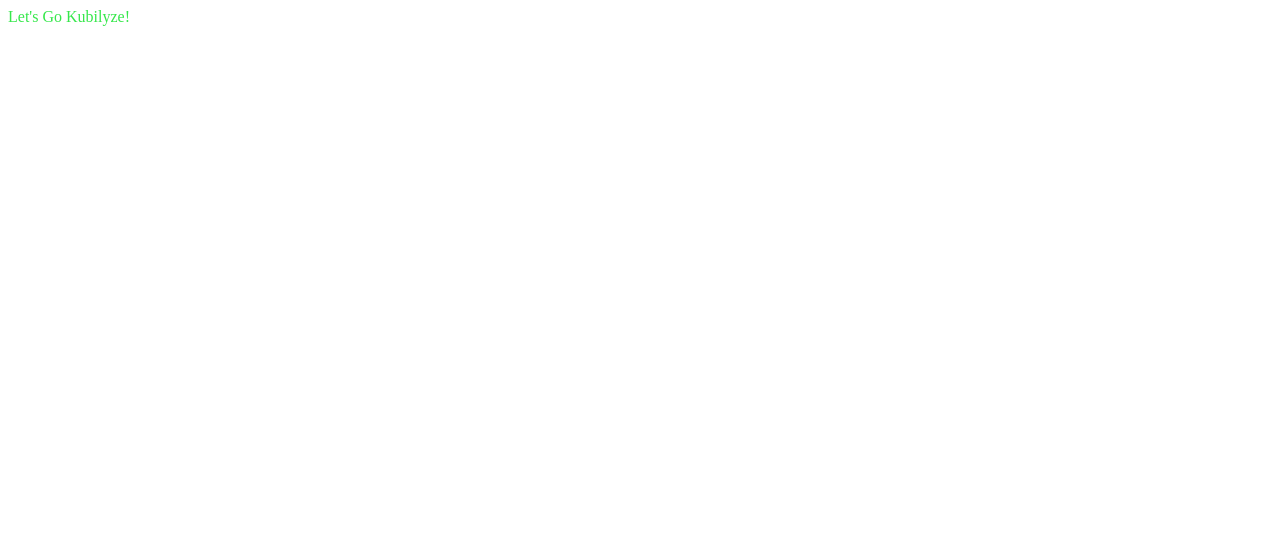
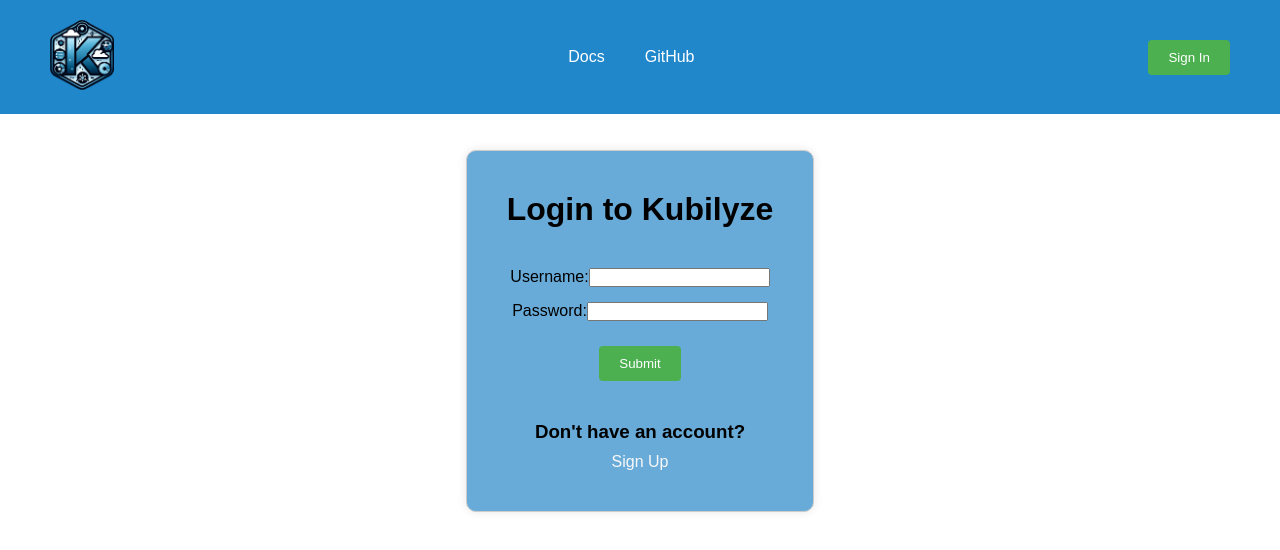
Before and after one commit to oslabs-beta/Kubilyze, a React app: page /login in a window 1280 px wide. Shown: the top 550 px of the page. Built offline with nearby package versions, Linux system fonts and the light colour scheme.

Commit message:
frontend login flow setup

```diff
--- a/client/App.jsx
+++ b/client/App.jsx
@@ -1,10 +1,22 @@
-import React from 'react';
+import React from "react";
+import Navbar from "./components/Navbar.jsx";
+import LoginForm from "./components/LoginForm.jsx";
+import SignUp from "./components/SignUp.jsx";
+import { Routes, Route, BrowserRouter } from "react-router-dom";
+import AddCluster from "./components/AddCluster.jsx";
 
 const App = () => {
   return (
-    <>
-      <div>Let's Go Kubilyze!</div>
-    </>
+    // <LoginForm />
+    <BrowserRouter>
+      <Navbar />
+      <Routes>
+        {/* <Route path="/" element={<Navbar />} /> */}
+        <Route path="login" element={<LoginForm />} />
+        <Route path="signup" element={<SignUp />} />
+        <Route path="addcluster" element={<AddCluster />} />
+      </Routes>
+    </BrowserRouter>
   );
 };
 
--- /dev/null
+++ b/client/components/AddCluster.jsx
@@ -0,0 +1,30 @@
+import React, { useState } from "react";
+import { useNavigate } from "react-router-dom";
+
+// import { useNavigate } from "react-router-dom";
+// import "../styles.css";
+
+export default function AddCluster() {
+  const navigate = useNavigate();
+  const handleLoginClick = () => {
+    navigate("/Dashboard");
+  };
+  return (
+    <div className="loginContainer">
+      <div id="loginform">
+        <h1 className="title">Add Your EKS Cluster</h1>
+        <div className="formGroup">
+          <label htmlFor="username">Access Key ID:</label>
+          <input type="text" id="username" name="username" />
+        </div>
+        <div className="formGroup">
+          <label htmlFor="password">Secret Access Key:</label>
+          <input type="text" id="password" name="password" />
+        </div>
+        <div className="submit">
+          <button onClick={handleLoginClick}>Submit</button>
+        </div>
+      </div>
+    </div>
+  );
+}
--- /dev/null
+++ b/client/components/LoginForm.jsx
@@ -0,0 +1,101 @@
+import React, { useState } from "react";
+import { Link } from "react-router-dom";
+import { useNavigate } from "react-router-dom";
+
+// import { useNavigate } from "react-router-dom";
+// import "../styles.css";
+
+export default function LoginForm() {
+  const navigate = useNavigate();
+  const handleLoginClick = () => {
+    navigate("/AddCluster");
+  };
+
+  return (
+    <div className="loginContainer">
+      <div id="loginform">
+        <h1 className="title">Login to Kubilyze</h1>
+        <div className="formGroup">
+          <label htmlFor="username">Username:</label>
+          <input type="text" id="username" name="username" />
+        </div>
+        <div className="formGroup">
+          <label htmlFor="password">Password:</label>
+          <input type="text" id="password" name="password" />
+        </div>
+        <div className="submit">
+          <button onClick={handleLoginClick}>Submit</button>
+        </div>
+        <h3 className="account"> Don't have an account?</h3>
+        <Link to="/SignUp" className="signup">
+          Sign Up
+        </Link>
+      </div>
+    </div>
+  );
+}
+
+/* <div id="loginform-con" className="container">
+        <form className="login-form" onSubmit={submit}>
+          <label htmlFor="username">User Name: </label>
+          <input
+            id="username"
+            className="text-input"
+            value={username}
+            onChange={(e) => setUsername(e.target.value)}
+            required
+            autoFocus
+          />
+          <div id="username-error" className="input-error">
+            {username === "" && "Username is required"}
+          </div>
+
+          <label htmlFor="password">Password: </label>
+          <input
+            id="password"
+            className="text-input"
+            type="password"
+            value={password}
+            onChange={(e) => setPassword(e.target.value)}
+            required
+          />
+          <div id="password-error" className="input-error">
+            {password === "" && "Password is required"}
+          </div>
+          <button type="submit">Login</button>
+        </form>
+        <button onClick={handleClick} className="button2" id="button2">
+          Sign Up
+        </button>
+      </div> */
+
+//   const [username, setUsername] = useState("");
+//   const [password, setPassword] = useState("");
+
+//   const submit = async (e) => {
+//     e.preventDefault();
+//     try {
+//       const res = await fetch("/api/", {
+//         method: "POST",
+//         headers: { "Content-Type": "application/json" },
+//         body: JSON.stringify({ username, password }),
+//       });
+//       if (!res.ok) throw new Error("Something went wrong!");
+//       console.log(await res.json());
+//       // Reset form
+//       setUsername("");
+//       setPassword("");
+//     } catch (err) {
+//       console.log("Error: ", err);
+//     }
+//   };
+
+//   const navigate = useNavigate();
+
+//   const handleClick = () => {
+//     navigate("/SignUp");
+//   };
+
+//   const handleClick2 = () => {
+//     navigate("/SignUp");
+//   };
--- /dev/null
+++ b/client/components/Navbar.jsx
@@ -0,0 +1,29 @@
+import React from "react";
+import { useNavigate } from "react-router-dom";
+import "../styles.css";
+
+export default function Navbar() {
+  const navigate = useNavigate();
+
+  const handleLoginClick = () => {
+    navigate("/login");
+  };
+
+  return (
+    <>
+      <div id="navbar">
+        <div className="logo">
+          {/* Placeholder for Logo */}
+          <img src={require("./logo.png")} alt="Logo" />
+        </div>
+        <div className="nav-links">
+          <a href="/SignUp">Docs</a>
+          <a href="/page2">GitHub</a>
+        </div>
+        <div className="auth-button">
+          <button onClick={handleLoginClick}>Sign In</button>
+        </div>
+      </div>
+    </>
+  );
+}
--- /dev/null
+++ b/client/components/SignUp.jsx
@@ -0,0 +1,32 @@
+import React from "react";
+import { useNavigate } from "react-router-dom";
+
+export default function SignUp() {
+  const navigate = useNavigate();
+  const handleLoginClick = () => {
+    navigate("/AddCluster");
+  };
+
+  return (
+    <div className="loginContainer">
+      <div id="loginform">
+        <h1 className="title">Create your Kubilyze Account</h1>
+        <div className="formGroup">
+          <label htmlFor="username">Username:</label>
+          <input type="text" id="username" name="username" />
+        </div>
+        <div className="formGroup">
+          <label htmlFor="password">Password:</label>
+          <input type="text" id="password" name="password" />
+        </div>
+        <div className="formGroup">
+          <label htmlFor="password">Confirm Password:</label>
+          <input type="text" id="password" name="password" />
+        </div>
+        <div className="submit">
+          <button onClick={handleLoginClick}>Submit</button>
+        </div>
+      </div>
+    </div>
+  );
+}
--- a/client/index.js
+++ b/client/index.js
@@ -3,6 +3,7 @@
 import React from 'react';
 import { createRoot } from 'react-dom/client';
 import App from './App.jsx';
+
 //Hangs React app off of #root in index.html
 const root = createRoot(document.getElementById('root'));
 
--- a/client/styles.css
+++ b/client/styles.css
@@ -1,5 +1,172 @@
+/* Reset some default browser styles */
+* {
+  margin: 0;
+  padding: 0;
+  box-sizing: border-box;
+}
 
 body {
-  color: hsl(127, 79%, 56%);
-  margin: 100;
+  margin: 0;
+  font-family: Arial, sans-serif;
 }
+
+#navbar {
+  display: flex;
+  justify-content: space-between;
+
+  align-items: center;
+  background-color: #2087cb; /* You can change the background color as needed */
+  padding: 20px 50px;
+  position: fixed;
+  top: 0;
+  left: 0; /* Ensure the navbar touches the left edge */
+  right: 0; /* Ensure the navbar touches the right edge */
+  width: 100%;
+  box-sizing: border-box;
+  z-index: 1000; /* Ensures the navbar stays on top */
+}
+
+.logo img {
+  height: 70px; /* Adjust the height as needed */
+}
+
+.nav-container {
+  display: flex;
+  flex-grow: 1;
+  justify-content: space-between;
+  align-items: center;
+  margin-left: 0px; /* Space between the logo and the nav links */
+}
+
+.nav-links {
+  display: flex;
+  gap: 20px;
+}
+
+.nav-links a {
+  color: white;
+  text-decoration: none;
+  padding: 10px;
+}
+
+.nav-links a:hover {
+  background-color: #575757; /* Change the hover color as needed */
+  border-radius: 4px;
+}
+
+.auth-button button {
+  background-color: #4CAF50; /* Change the button color as needed */
+  color: white;
+  border: none;
+  padding: 10px 20px;
+  cursor: pointer;
+  border-radius: 4px;
+}
+
+.auth-button button:hover {
+  background-color: #45a049;
+}
+
+#header {
+  margin-top: 60px; /* Adjust if needed to account for the fixed navbar height */
+  padding: 20px;
+}
+
+#loginform {
+  background-color: #68abd8;
+  border-radius: 10px;
+  display: flex;
+  flex-direction: column;
+  align-items: center;
+  width: fit-content;
+  padding: 40px;
+  border: 1px solid #ccc;
+  box-shadow: 0 0 10px rgba(0, 0, 0, 0.1);
+  margin-top: 150px;
+}
+
+.loginContainer {
+  display: flex;
+  justify-content: center;
+  align-items: center;
+  height: 100%;
+}
+
+.title {
+  margin-bottom: 40px;
+
+}
+
+.formGroup {
+  margin-bottom: 15px;
+}
+
+.account {
+  margin-top: 40px;
+  margin-bottom: 5px;
+}
+
+.signup {
+  margin-top: 5px;
+  text-decoration: none;
+  color: rgb(248, 248, 248); /* Adjust color as needed */
+}
+
+.submit button{
+  margin-top: 10px;
+  background-color: #4CAF50; /* Change the button color as needed */
+  color: white;
+  border: none;
+  padding: 10px 20px;
+  cursor: pointer;
+  border-radius: 4px;
+}
+
+.submit button:hover {
+  background-color: #45a049;
+}
+/*
+
+.container {
+  display: flex;
+  flex-direction: column;
+  align-items: center;
+  margin-top: 100px;
+}
+
+.login-form {
+  display: flex;
+  flex-direction: column;
+  gap: 15px;
+}
+
+.text-input {
+  padding: 10px;
+  font-size: 16px;
+  width: 100%;
+}
+
+.input-error {
+  color: red;
+  font-size: 12px;
+}
+
+button {
+  padding: 10px 20px;
+  font-size: 16px;
+  cursor: pointer;
+}
+
+.button2 {
+  margin-top: 20px;
+  background-color: #4CAF50; /* Change the button color as needed */
+  /* color: white;
+  border: none;
+  padding: 10px 20px;
+  cursor: pointer;
+  border-radius: 4px;
+}
+
+.button2:hover {
+  background-color: #45a049;
+} */
--- a/package.json
+++ b/package.json
@@ -28,8 +28,7 @@
     "pg": "^8.11.5",
     "react": "^18.3.1",
     "react-dom": "^18.3.1",
-    "react-redux": "^9.1.1",
-    "react-router-dom": "^6.23.0"
+    "react-redux": "^9.1.1"
   },
   "devDependencies": {
     "@babel/core": "^7.24.4",
@@ -51,6 +50,7 @@
     "postcss": "^8.4.38",
     "postcss-import": "^16.1.0",
     "postcss-loader": "^8.1.1",
+    "react-router-dom": "^6.23.1",
     "style-loader": "^4.0.0",
     "webpack": "^5.91.0",
     "webpack-cli": "^5.1.4",
```
Also changed, not shown: client/components/Dashboard.jsx (added, +11 -0 lines), client/components/Layout.jsx (added, +14 -0 lines), client/components/logo.png (added), 1 other file (tests, documents, lock files or other folders).
